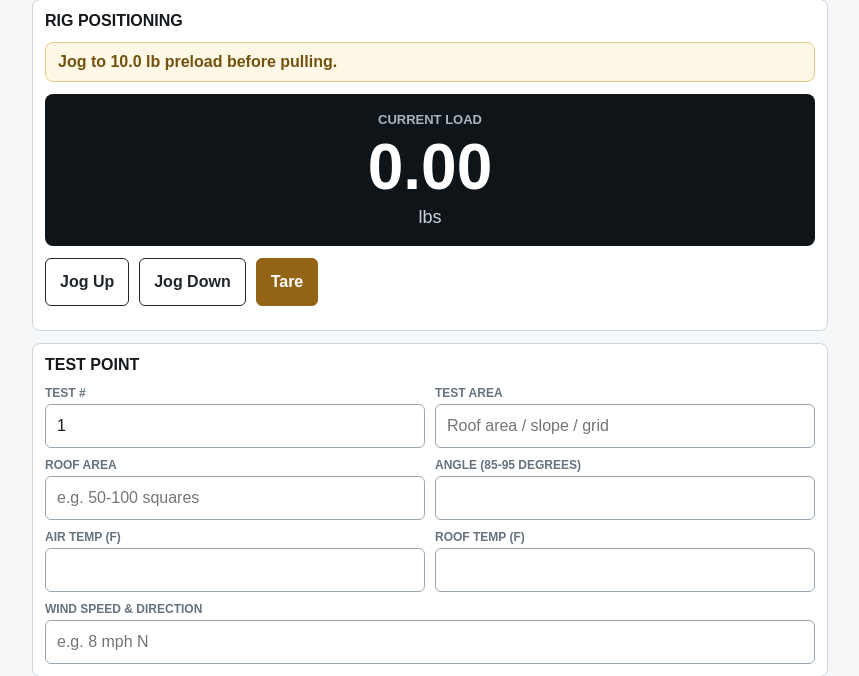
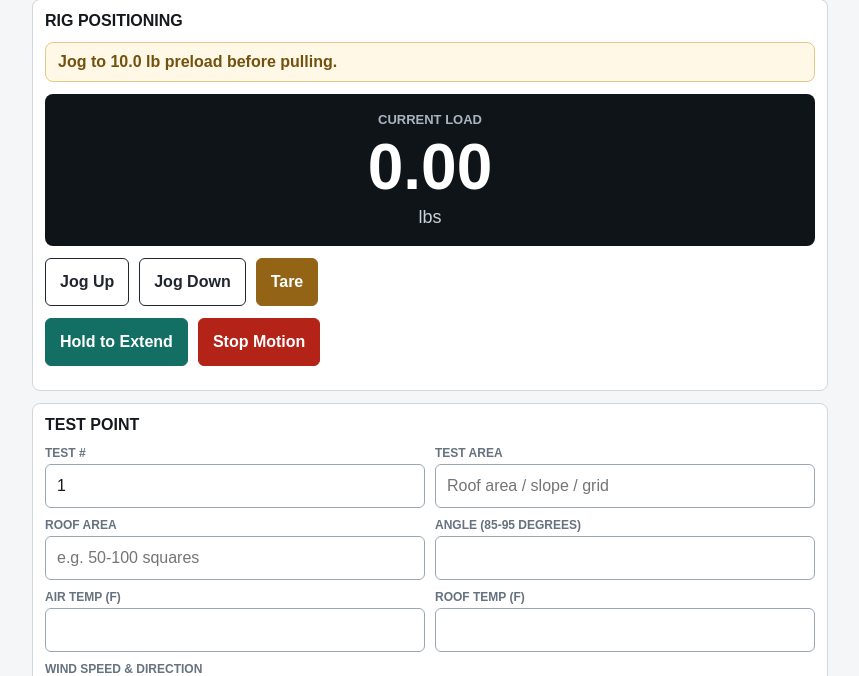
Before and after one commit to ArdenRice1/quadpod-project, a Flask app: template flask_app/templates/pretest.html in a window 1280 px wide. Shown: the part 123-799 px from the top of the page, without its empty margins (210-1069 px from the left). Run offline with Flask 3, Linux system fonts and the light colour scheme; the template is opened without the code that fills it: most values are stand-ins (such as "Sample title", 1, 10 or a date in 2020).

Commit message:
Add pretest extend-to-stroke jog control

```diff
--- a/flask_app/templates/pretest.html
+++ b/flask_app/templates/pretest.html
@@ -16,6 +16,10 @@
     <button class="secondary" type="button" id="jogUp">Jog Up</button>
     <button class="secondary" type="button" id="jogDown">Jog Down</button>
     <button class="warn" type="button" id="tareBtn">Tare</button>
+  </div>
+  <div class="btnrow">
+    <button class="success" type="button" id="extendHold">Hold to Extend</button>
+    <button class="danger" type="button" id="positionStop">Stop Motion</button>
   </div>
 </section>
 
@@ -82,14 +86,14 @@
   const preloadStatus = document.getElementById("preloadStatus");
 
   function jog(action) {
-    fetch("{{ url_for('api_jog') }}", {
+    return fetch("{{ url_for('api_jog') }}", {
       method: "POST",
       headers: { "Content-Type": "application/json" },
       body: JSON.stringify({ action })
     });
   }
 
-  for (const [id, action] of [["jogUp", "up"], ["jogDown", "down"]]) {
+  function bindHoldButton(id, action) {
     const el = document.getElementById(id);
     el.addEventListener("pointerdown", (event) => { event.preventDefault(); jog(action); });
     el.addEventListener("pointerup", () => jog("stop"));
@@ -97,9 +101,17 @@
     el.addEventListener("pointerleave", () => jog("stop"));
   }
 
+  bindHoldButton("jogUp", "up");
+  bindHoldButton("jogDown", "down");
+  bindHoldButton("extendHold", "down");
+
+  document.getElementById("positionStop").addEventListener("click", () => jog("stop"));
+
   document.getElementById("tareBtn").addEventListener("click", () => {
     fetch("{{ url_for('api_tare') }}", { method: "POST" });
   });
+
+  window.addEventListener("pagehide", () => jog("stop"));
 
   setInterval(() => {
     fetch("{{ url_for('api_status') }}")
```
